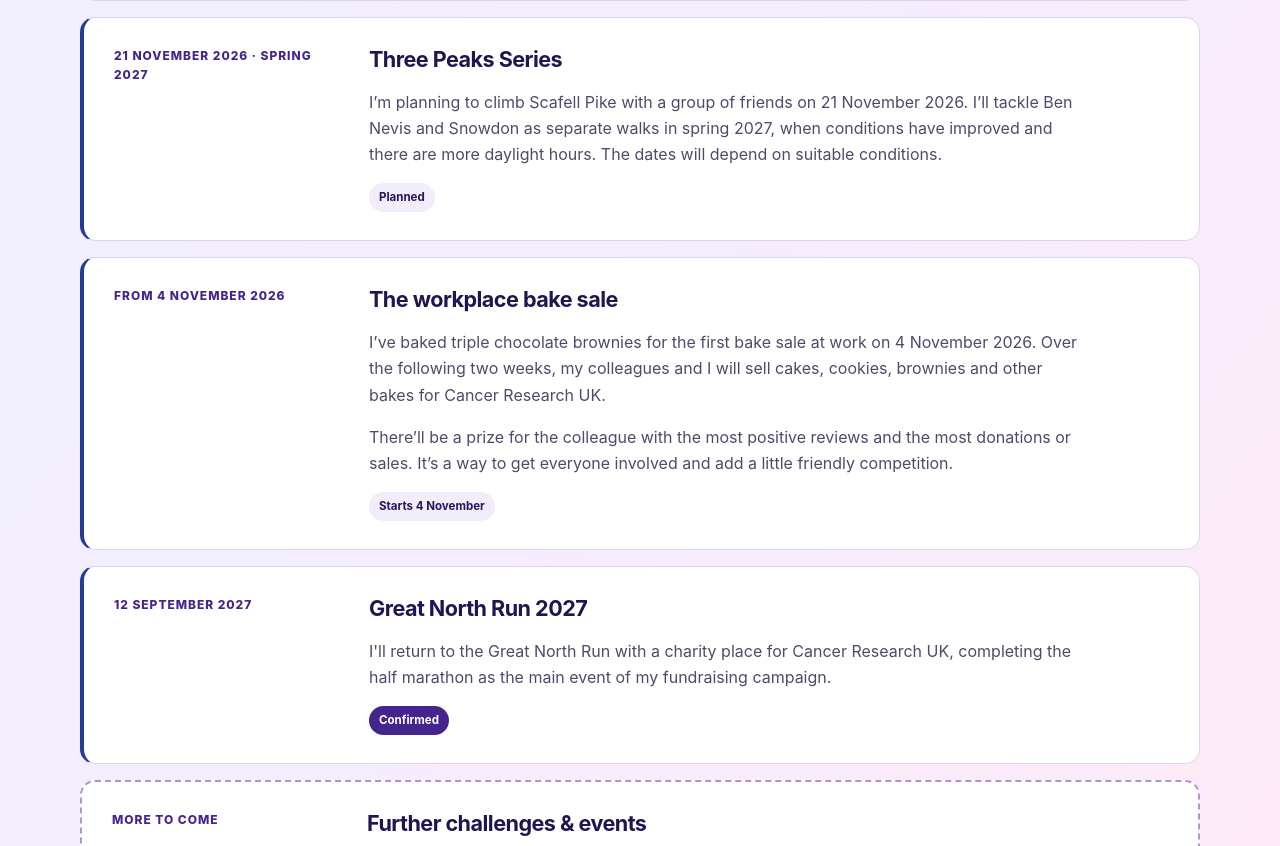
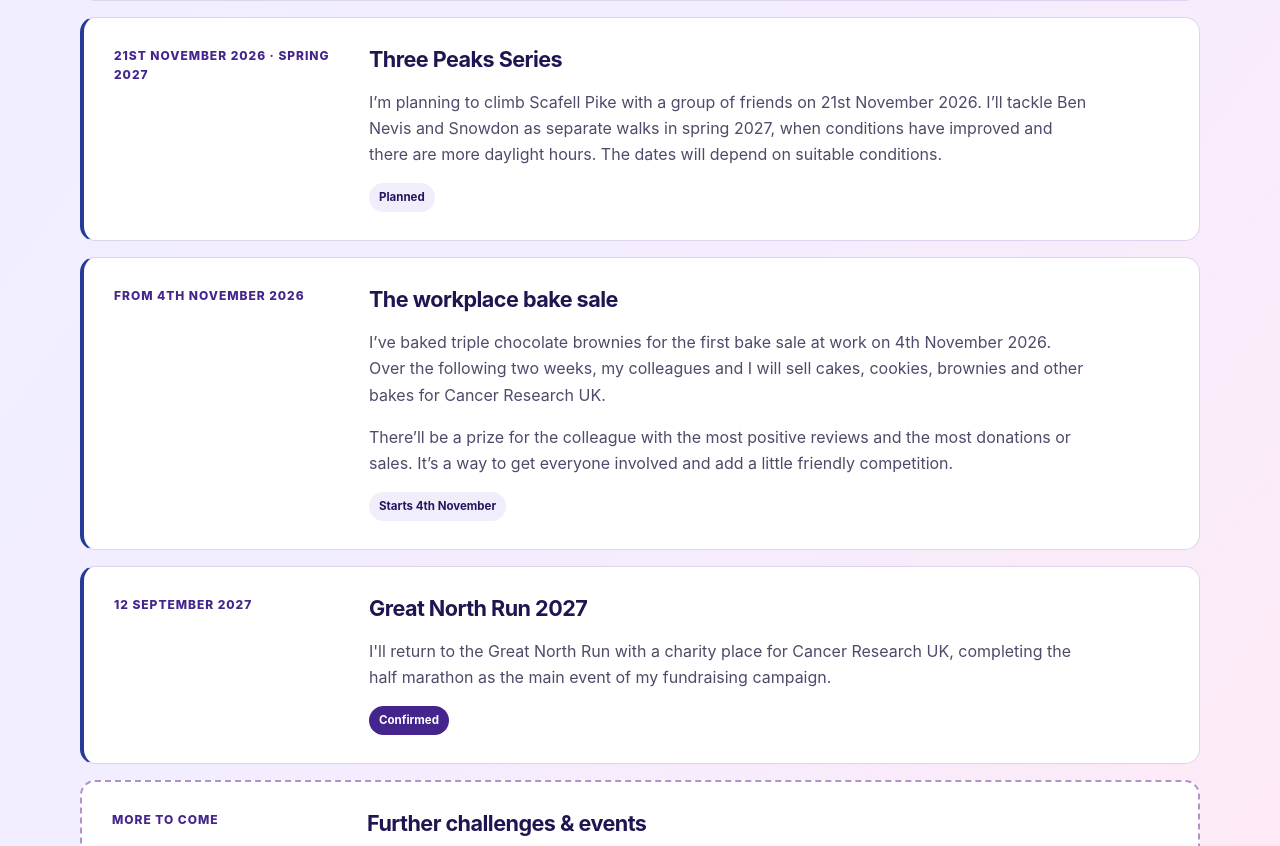
Before and after one commit to JamesDWalker02/JamesDWalker02.github.io, a plain HTML site: page fundraising.html in a window 1280 px wide. Shown: the part 2134-2980 px from the top of the page. Drawn offline with Linux system fonts and the light colour scheme.

Commit message:
Use ordinal dates for November fundraising events

```diff
--- a/fundraising.html
+++ b/fundraising.html
@@ -142,11 +142,11 @@
 
 
           <article class="challenge-card">
-            <div class="challenge-date">21 NOVEMBER 2026 · SPRING 2027</div>
+            <div class="challenge-date">21ST NOVEMBER 2026 · SPRING 2027</div>
             <div>
               <h3>Three Peaks Series</h3>
               <p>
-                I’m planning to climb Scafell Pike with a group of friends on 21 November 2026. I’ll tackle Ben Nevis and Snowdon as separate walks in spring 2027, when conditions have improved and there are more daylight hours. The dates will depend on suitable conditions.
+                I’m planning to climb Scafell Pike with a group of friends on 21st November 2026. I’ll tackle Ben Nevis and Snowdon as separate walks in spring 2027, when conditions have improved and there are more daylight hours. The dates will depend on suitable conditions.
               </p>
               <span class="status planned">Planned</span>
             </div>
@@ -154,14 +154,14 @@
 
 
           <article class="challenge-card">
-            <div class="challenge-date">FROM 4 NOVEMBER 2026</div>
+            <div class="challenge-date">FROM 4TH NOVEMBER 2026</div>
             <div>
               <h3>The workplace bake sale</h3>
               <p>
-                I’ve baked triple chocolate brownies for the first bake sale at work on 4 November 2026. Over the following two weeks, my colleagues and I will sell cakes, cookies, brownies and other bakes for Cancer Research UK.
+                I’ve baked triple chocolate brownies for the first bake sale at work on 4th November 2026. Over the following two weeks, my colleagues and I will sell cakes, cookies, brownies and other bakes for Cancer Research UK.
               </p>
               <p>There’ll be a prize for the colleague with the most positive reviews and the most donations or sales. It’s a way to get everyone involved and add a little friendly competition.</p>
-              <span class="status planned">Starts 4 November</span>
+              <span class="status planned">Starts 4th November</span>
             </div>
           </article>
 
```
Also changed, not shown: index.html (+1 -1 lines).
